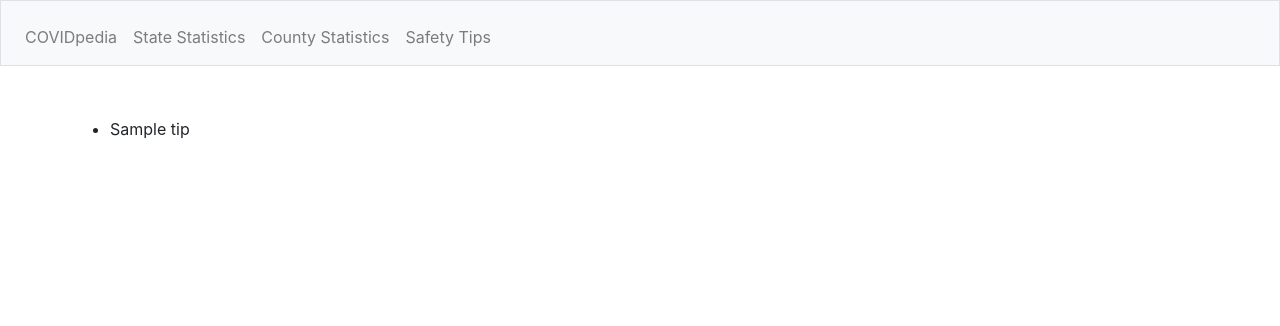
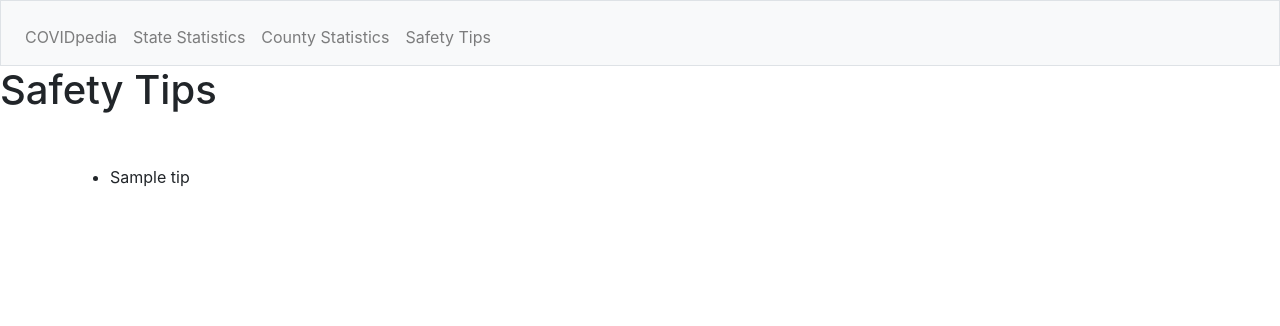
Before and after one commit to akethana1/COVIDpedia, a Python web app: template templates/safety.html in a window 1280 px wide. Shown: the top 326 px of the page. Run offline with Jinja, Linux system fonts and the light colour scheme; the template is opened without the code that fills it: most values are stand-ins (such as "Sample title", 1, 10 or a date in 2020); some libraries are stand-ins or nearby versions.

Commit message:
Update safety.html

```diff
--- a/templates/safety.html
+++ b/templates/safety.html
@@ -1,6 +1,10 @@
 {% extends "layout.html" %}
 
 {% block title %}
+    Safety Tips
+{% endblock %}
+
+{% block heading %}
     Safety Tips
 {% endblock %}
 
```
